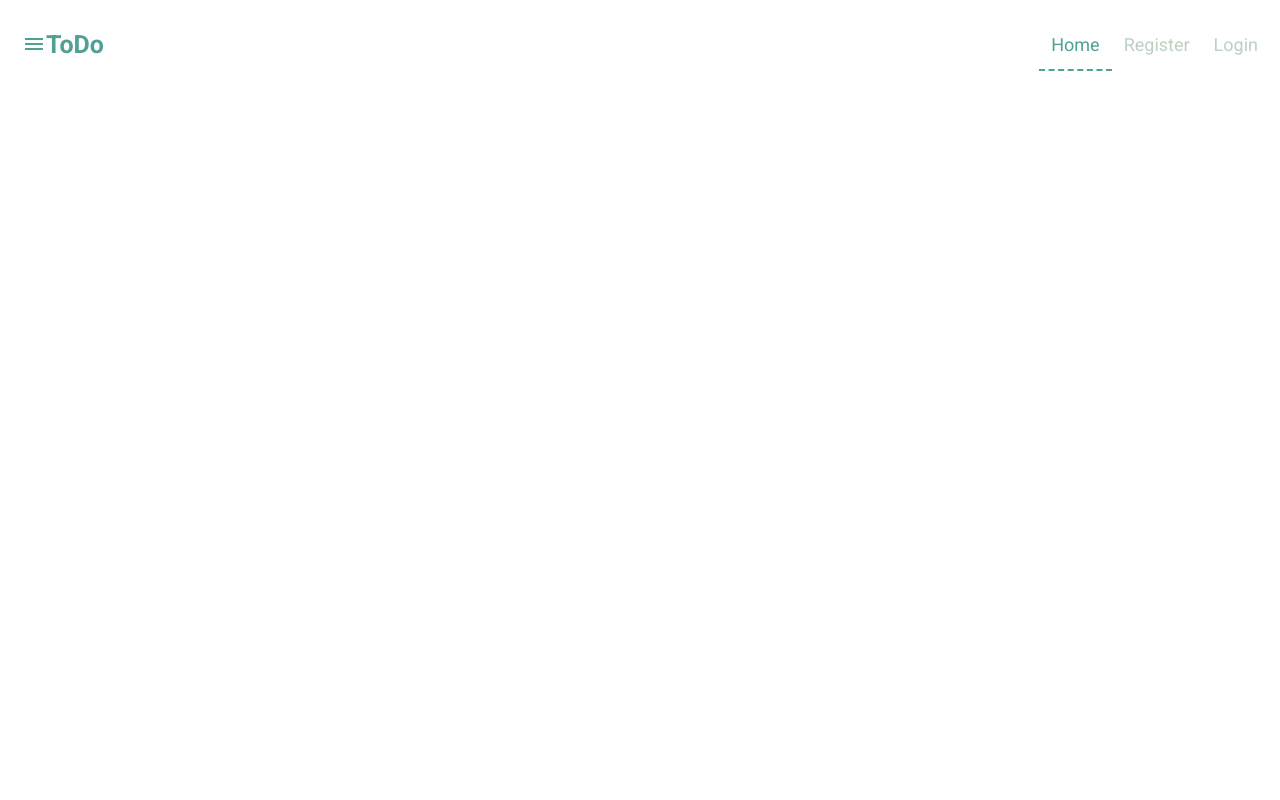
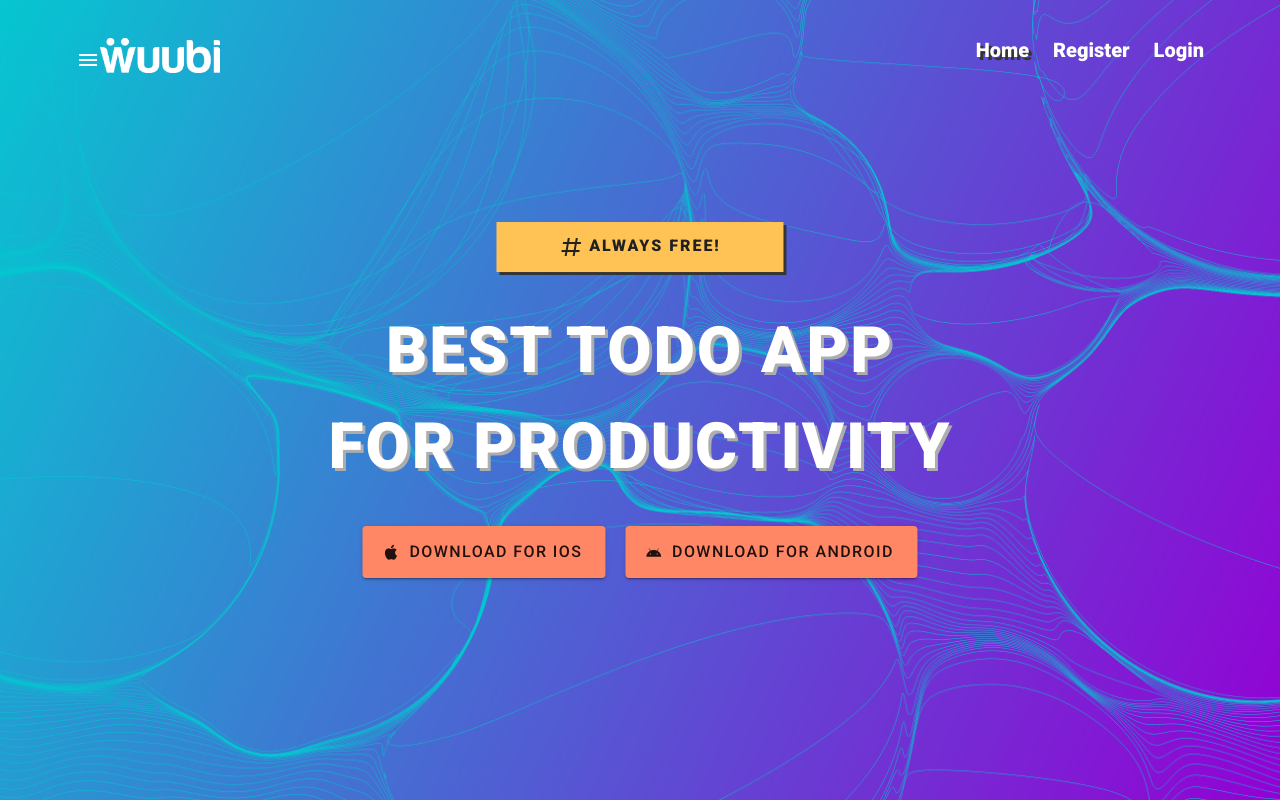
Before and after one commit to highpriv/ToDo-Frontend-Vue-Nuxt, a Nuxt app: page / in a window 1280 px wide. Built offline with nearby package versions, Linux system fonts and the light colour scheme.

Commit message:
UI changed

```diff
--- a/components/Header.vue
+++ b/components/Header.vue
@@ -1,10 +1,10 @@
 <template>
   <div class="header">
     <a class="logo">
-      <v-icon color="primary" class="mb-1" @click="navbar = !navbar"
+      <v-icon color="white" class="mb-4 burgericon" @click="navbar = !navbar"
         >mdi-menu</v-icon
       >
-      <span class="primary--text">ToDo</span>
+      <img class="headerlogo" src="../static/logo.png" />
     </a>
     <transition name="fade">
       <div id="mySidenav" class="sidenav" v-show="navbar">
@@ -37,6 +37,14 @@ export default {
 };
 </script>
 <style scoped>
+body {
+  background: rgb(20, 20, 20);
+} /* The best color ever */
+.headerlogo {
+  width: 100%;
+  max-width: 120px;
+  height: auto;
+}
 .fade-enter-active,
 .fade-leave-active {
   transition: opacity 0.3s;
@@ -51,7 +59,7 @@ export default {
   z-index: 1; /* Stay on top */
   top: 0; /* Stay at the top */
   left: 0;
-  background-color: rgb(227, 227, 227); /* Black*/
+  background-color: #5e4dd3; /* Black*/
   overflow-x: hidden; /* Disable horizontal scroll */
   padding-top: 60px; /* Place content 60px from the top */
 }
@@ -60,19 +68,20 @@ export default {
 .sidenav a {
   padding: 8px 8px 8px 32px;
   text-decoration: none;
-  font-size: 25px;
+  font-size: 36px !important;
+  margin-top: 10%;
   display: inline;
-  color: #121212 !important;
+  color: #eb6440 !important;
+  text-shadow: 1px 2px 0px rgb(52, 52, 52);
 }
 
 .sideitem {
   width: 100%;
 }
-
+.sidenav a:hover {
+  font-size: 42px;
+}
 /* When you mouse over the navigation links, change their color */
-.sidenav a:hover {
-  color: #eb6440 !important;
-}
 
 /* Position and style the close button (top right corner) */
 .sidenav .closebtn {
@@ -81,6 +90,13 @@ export default {
   right: 25px;
   font-size: 36px;
   margin-left: 50px;
+  color: #eb6440 !important;
+  text-shadow: 3px 3px 0px rgb(52, 52, 52);
+}
+
+.sidenav .closebtn:hover {
+  color: #eb6440 !important;
+  font-size: 42px !important;
 }
 
 ul {
@@ -89,31 +105,31 @@ ul {
 
 .header {
   overflow: hidden;
-  padding: 20px 10px;
-}
-
-.header a.logo {
-  font-size: 25px;
-  font-weight: bold;
+  padding: 2% 5% 2% 5%;
 }
 
 .header a.active {
-  color: #4fa095;
-  border-bottom: 2px dashed #4fa095;
-  border-radius: 0;
+  text-shadow: 3px 3px 0px rgb(52, 52, 52);
 }
 
 .header a:hover {
-  color: #4fa095;
   border-radius: 0;
+  text-shadow: 3px 3px 0px rgb(52, 52, 52);
+}
+
+.burgericon:hover {
+  text-shadow: 1px 3px 0px rgb(52, 52, 52);
+  margin-right: 10px;
 }
 
 /* Extra small devices (phones, 600px and down) */
 @media only screen and (max-width: 600px) {
   .header a {
     float: none;
+    font-size: 20px;
     display: inline;
     text-align: left;
+    font-weight: 900;
   }
   .header-right {
     display: none;
@@ -130,6 +146,8 @@ ul {
     float: none;
     display: inline;
     text-align: left;
+    font-weight: 900;
+    font-size: 20px;
   }
   .header-right {
     display: none;
@@ -145,13 +163,14 @@ ul {
 
   .header a {
     float: left;
-    color: #bad1c2;
+    color: #ffffff;
     text-align: center;
     padding: 12px;
     text-decoration: none;
-    font-size: 18px;
+    font-size: 20px;
     line-height: 25px;
     border-radius: 4px;
+    font-weight: 900;
   }
 }
 
--- a/layouts/default.vue
+++ b/layouts/default.vue
@@ -18,4 +18,11 @@ export default {
   },
 };
 </script>
-<style scoped></style>
+<style scoped>
+.v-application {
+  background-image: url("../static/background.png");
+  background-repeat: no-repeat;
+  background-size: cover;
+  background-position: center;
+}
+</style>
--- a/pages/index.vue
+++ b/pages/index.vue
@@ -1,4 +1,20 @@
-<template></template>
+<template>
+  <div class="wrapper">
+    <span class="top-text">
+      <v-icon color="#212121 "> mdi-pound </v-icon> Always Free!</span
+    >
+    <h2>Best ToDo App</h2>
+    <h2>For Productivity</h2>
+    <div class="button-section">
+      <v-btn color="#FF8765" x-large class="mr-5">
+        <v-icon left> mdi-apple </v-icon> Download For iOS</v-btn
+      >
+      <v-btn color="#FF8765" x-large>
+        <v-icon left> mdi-android </v-icon> Download For Android</v-btn
+      >
+    </div>
+  </div>
+</template>
 
 <script>
 export default {
@@ -9,3 +25,38 @@ export default {
   methods: {},
 };
 </script>
+<style scoped>
+.wrapper {
+  margin: 0;
+  position: absolute;
+  top: 50%;
+  left: 50%;
+  -ms-transform: translate(-50%, -50%);
+  transform: translate(-50%, -50%);
+  text-align: center;
+}
+.wrapper h2 {
+  font-size: 64px;
+  color: white;
+  font-weight: 900;
+  text-shadow: 3px 3px 0px rgb(173, 173, 173);
+  text-transform: uppercase;
+  letter-spacing: 2px;
+}
+
+.top-text {
+  background-color: #ffc254;
+  padding: 2% 10% 2% 10%;
+  display: inline-block;
+  text-transform: uppercase;
+  letter-spacing: 2px;
+  color: rgb(33, 33, 33);
+  font-weight: 900;
+  margin-bottom: 5%;
+  box-shadow: 3px 3px rgb(53, 53, 53);
+}
+
+.button-section {
+  margin-top: 5%;
+}
+</style>
```
Also changed, not shown: static/background.png (added), static/logo.png (added).
